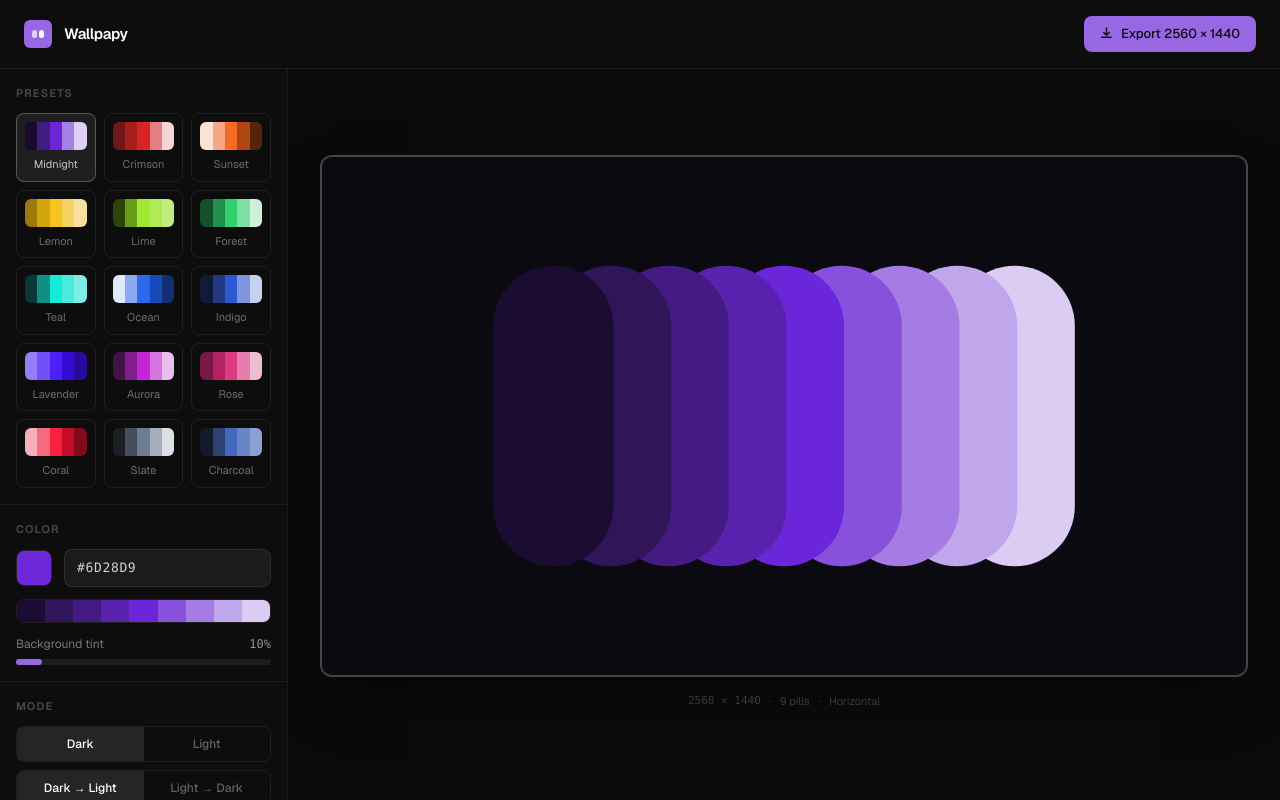
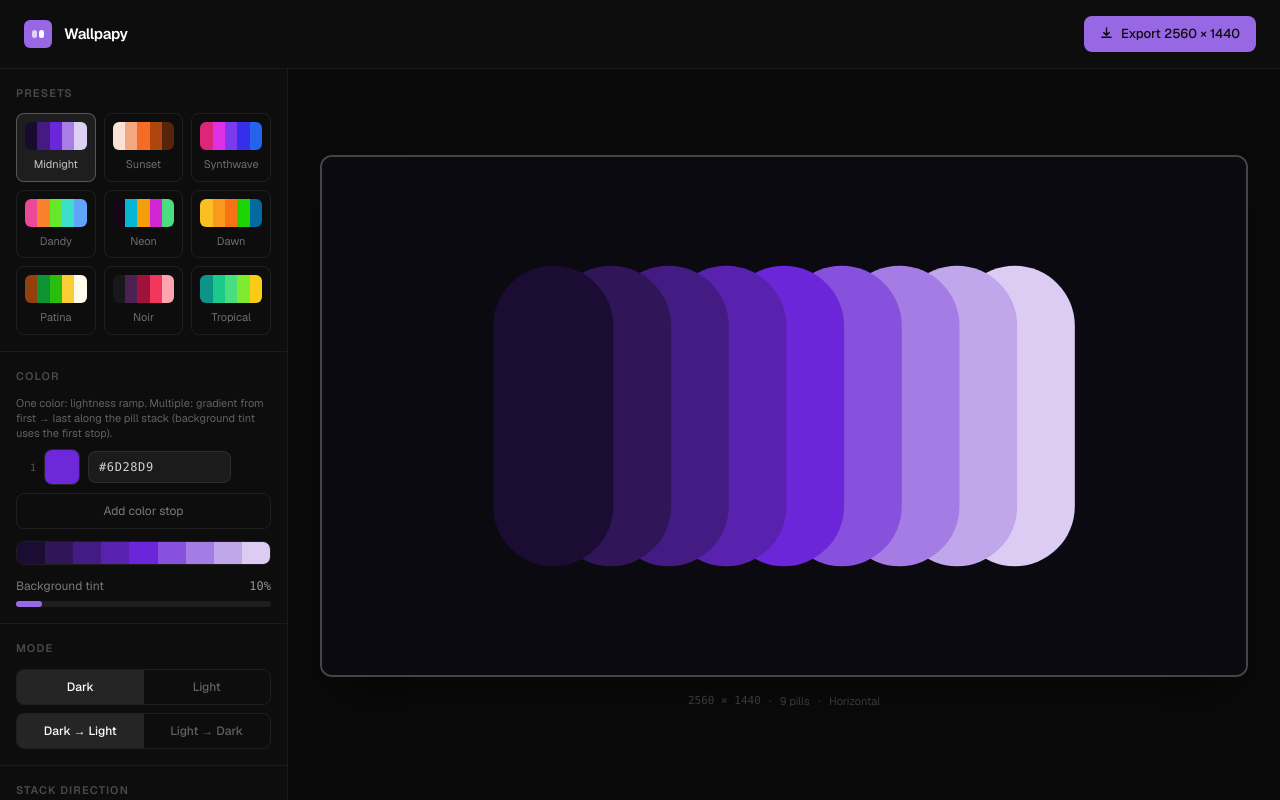
Before and after one commit to JusstKamal/Wallpapy, a Next.js app: page / in a window 1280 px wide. Built offline with nearby package versions, Linux system fonts and the light colour scheme.

Commit message:
Refactor WallpaperGenerator to support multi-stop color palettes and enhance color generation logic. Update color utility functions and presets to accommodate new palette features.

```diff
--- a/components/WallpaperGenerator.tsx
+++ b/components/WallpaperGenerator.tsx
@@ -1,7 +1,17 @@
 "use client";
 
-import { useCallback, useEffect, useRef, useState } from "react";
-import { generatePillColors, hexToHsl } from "@/lib/colorUtils";
+import {
+  useCallback,
+  useEffect,
+  useRef,
+  useState,
+  useSyncExternalStore,
+} from "react";
+import {
+  generatePillColorsFromPalette,
+  hexToHsl,
+  mixHexHsl,
+} from "@/lib/colorUtils";
 import {
   PRESETS,
   PRESET_DEFAULTS,
@@ -21,7 +31,8 @@ import {
 } from "@/lib/liquidGlassRenderer";
 
 interface Config {
-  baseColor: string;
+  /** One color = single-hue lightness ramp; two+ = gradient between stops along the stack. */
+  paletteColors: string[];
   pillCount: number;
   /** 0–1, fades all pills together */
   pillOpacity: number;
@@ -44,7 +55,7 @@ interface Config {
 }
 
 const DEFAULT: Config = {
-  baseColor: "#6D28D9",
+  paletteColors: ["#6D28D9"],
   mode: "dark",
   direction: "dark-to-light",
   ...PRESET_DEFAULTS,
@@ -64,15 +75,15 @@ function stackDirectionForAspectRatio(
 }
 
 function useMediaQuery(query: string): boolean {
-  const [matches, setMatches] = useState(false);
-  useEffect(() => {
+  return useSyncExternalStore(
+    (onStoreChange) => {
       const mq = window.matchMedia(query);
-    setMatches(mq.matches);
-    const onChange = () => setMatches(mq.matches);
-    mq.addEventListener("change", onChange);
-    return () => mq.removeEventListener("change", onChange);
-  }, [query]);
-  return matches;
+      mq.addEventListener("change", onStoreChange);
+      return () => mq.removeEventListener("change", onStoreChange);
+    },
+    () => window.matchMedia(query).matches,
+    () => false,
+  );
 }
 
 export default function WallpaperGenerator() {
@@ -92,8 +103,38 @@ export default function WallpaperGenerator() {
   ) =>
     setConfig((prev) => ({ ...prev, glass: { ...prev.glass, [key]: value } }));
 
-  const colors = generatePillColors(
-    config.baseColor,
+  const setPaletteColor = (index: number, hex: string) =>
+    setConfig((prev) => {
+      const next = [...prev.paletteColors];
+      next[index] = hex;
+      return { ...prev, paletteColors: next };
+    });
+
+  const addPaletteStop = () =>
+    setConfig((prev) => {
+      if (prev.paletteColors.length >= 8) return prev;
+      const last = prev.paletteColors[prev.paletteColors.length - 1] ?? "#888888";
+      return {
+        ...prev,
+        paletteColors: [
+          ...prev.paletteColors,
+          mixHexHsl(last, "#ffffff", 0.12),
+        ],
+      };
+    });
+
+  const removePaletteStop = (index: number) =>
+    setConfig((prev) => {
+      if (prev.paletteColors.length <= 1) return prev;
+      return {
+        ...prev,
+        paletteColors: prev.paletteColors.filter((_, i) => i !== index),
+      };
+    });
+
+  const baseColor = config.paletteColors[0] ?? "#6D28D9";
+  const colors = generatePillColorsFromPalette(
+    config.paletteColors,
     config.pillCount,
     config.direction,
     config.mode,
@@ -106,7 +147,7 @@ export default function WallpaperGenerator() {
   );
   const ar = ASPECT_RATIOS[config.arIndex];
 
-  const [h] = hexToHsl(config.baseColor);
+  const [h] = hexToHsl(baseColor);
   const accent = `hsl(${h}, 70%, 65%)`;
   const isPortrait = ar.h > ar.w;
   const isMdUp = useMediaQuery("(min-width: 768px)");
@@ -120,7 +161,7 @@ export default function WallpaperGenerator() {
     config.pillMainRatio,
     config.pillCrossRatio,
     config.mode,
-    config.baseColor,
+    baseColor,
     config.backgroundTint,
   ] as const;
 
@@ -145,7 +186,7 @@ export default function WallpaperGenerator() {
       overlapRatio: config.overlapRatio,
       pillMainRatio: config.pillMainRatio,
       pillCrossRatio: config.pillCrossRatio,
-      baseColor: config.baseColor,
+      baseColor,
       backgroundTint: config.backgroundTint,
       liquidGlass: false,
     });
@@ -226,7 +267,7 @@ export default function WallpaperGenerator() {
         overlapRatio: config.overlapRatio,
         pillMainRatio: config.pillMainRatio,
         pillCrossRatio: config.pillCrossRatio,
-      baseColor: config.baseColor,
+      baseColor,
       backgroundTint: config.backgroundTint,
       liquidGlass: false,
       });
@@ -241,7 +282,10 @@ export default function WallpaperGenerator() {
   const applyPreset = (p: WallpaperPreset) =>
     setConfig((prev) => ({
       ...prev,
-      baseColor: p.color,
+      paletteColors:
+        p.paletteColors && p.paletteColors.length > 0
+          ? p.paletteColors
+          : [p.color],
       mode: p.mode,
       direction: p.direction,
       pillCount: p.pillCount,
@@ -319,8 +363,8 @@ export default function WallpaperGenerator() {
                   }`}
                 >
                   <div className="w-full h-7 rounded-md overflow-hidden flex">
-                    {generatePillColors(
-                      p.color,
+                    {generatePillColorsFromPalette(
+                      p.paletteColors ?? [p.color],
                       5,
                       p.direction,
                       p.mode,
@@ -351,29 +395,60 @@ export default function WallpaperGenerator() {
           </Section>
 
           <Section label="Color">
-            <div className="flex items-center gap-3">
+            <p className="text-[11px] text-white/35 mb-2 leading-snug">
+              One color: lightness ramp. Multiple: gradient from first → last
+              along the pill stack (background tint uses the first stop).
+            </p>
+            <div className="flex flex-col gap-2">
+              {config.paletteColors.map((c, i) => (
+                <div key={i} className="flex items-center gap-2">
+                  <span className="w-5 shrink-0 text-[10px] text-white/30 font-mono text-right">
+                    {i + 1}
+                  </span>
                   <label className="relative w-9 h-9 rounded-lg overflow-hidden border border-white/10 cursor-pointer shrink-0">
                     <input
                       type="color"
-                  value={config.baseColor}
-                  onChange={(e) => set("baseColor", e.target.value)}
+                      value={c}
+                      onChange={(e) => setPaletteColor(i, e.target.value)}
                       className="absolute inset-0 w-full h-full opacity-0 cursor-pointer"
                     />
                     <div
                       className="w-full h-full"
-                  style={{ background: config.baseColor }}
+                      style={{ background: c }}
                     />
                   </label>
                   <input
                     type="text"
-                value={config.baseColor.toUpperCase()}
+                    value={c.toUpperCase()}
                     onChange={(e) => {
                       if (/^#[0-9A-Fa-f]{6}$/.test(e.target.value))
-                    set("baseColor", e.target.value);
+                        setPaletteColor(i, e.target.value);
                     }}
-                className="flex-1 bg-white/[0.06] border border-white/[0.08] rounded-lg px-3 py-2 text-[13px] font-mono uppercase tracking-wider text-white/80 focus:outline-none focus:border-white/20"
+                    className="flex-1 min-w-0 bg-white/[0.06] border border-white/[0.08] rounded-lg px-2.5 py-1.5 text-[12px] font-mono uppercase tracking-wider text-white/80 focus:outline-none focus:border-white/20"
                   />
+                  {config.paletteColors.length > 1 ? (
+                    <button
+                      type="button"
+                      onClick={() => removePaletteStop(i)}
+                      className="shrink-0 w-8 h-8 rounded-lg border border-white/[0.08] text-white/40 hover:text-white/70 hover:border-white/15 text-[16px] leading-none flex items-center justify-center"
+                      aria-label={`Remove color ${i + 1}`}
+                    >
+                      ×
+                    </button>
+                  ) : (
+                    <span className="w-8 shrink-0" aria-hidden />
+                  )}
                 </div>
+              ))}
+            </div>
+            <button
+              type="button"
+              onClick={addPaletteStop}
+              disabled={config.paletteColors.length >= 8}
+              className="mt-2 w-full py-2 rounded-lg text-[12px] border border-white/[0.08] text-white/45 hover:text-white/70 hover:border-white/15 disabled:opacity-30 disabled:pointer-events-none transition-colors"
+            >
+              Add color stop
+            </button>
             <div
               className="flex mt-3 rounded-lg overflow-hidden border border-white/[0.08]"
               style={{ height: 24, opacity: config.pillOpacity }}
--- a/lib/colorUtils.ts
+++ b/lib/colorUtils.ts
@@ -46,7 +46,7 @@ export function hslToHex(h: number, s: number, l: number): string {
 }
 
 /** Linear mix in HSL; hue takes shortest arc. t=0 → `from`, t=1 → `to`. */
-function mixHexHsl(from: string, to: string, t: number): string {
+export function mixHexHsl(from: string, to: string, t: number): string {
   const u = Math.min(1, Math.max(0, t));
   const [h1, s1, l1] = hexToHsl(from);
   const [h2, s2, l2] = hexToHsl(to);
@@ -73,27 +73,86 @@ export function wallpaperBackgroundFromBase(
   tintAmount = 1,
 ): string {
   const [h, s] = hexToHsl(baseHex);
-  const bgL = mode === "dark" ? 5.2 : 94.5;
-  const bgS = mode === "dark" ? Math.min(s * 0.42, 28) : Math.min(s * 0.34, 20);
+  // Dark: chroma on ~5% L reads well. Light: same L as paper + low S looks nearly white —
+  // use slightly lower L for tinted swatches + higher S caps so hue is visible.
+  const neutralL = mode === "dark" ? 5.2 : 94.5;
+  const bgL = mode === "dark" ? 5.2 : 91.5;
+  const bgS =
+    mode === "dark"
+      ? Math.min(s * 0.42, 28)
+      : Math.min(s * 0.52, 34);
   const tinted = hslToHex(h, bgS, bgL);
   const bgSStrong =
-    mode === "dark" ? Math.min(s * 0.88, 58) : Math.min(s * 0.72, 42);
+    mode === "dark"
+      ? Math.min(s * 0.88, 58)
+      : Math.min(s * 0.92, 52);
   const tintedStrong = hslToHex(h, bgSStrong, bgL);
   const bgSMax =
-    mode === "dark" ? Math.min(s * 1.38, 94) : Math.min(s * 1.12, 78);
+    mode === "dark"
+      ? Math.min(s * 1.38, 94)
+      : Math.min(s * 1.28, 82);
   const tintedMax = hslToHex(h, bgSMax, bgL);
   // 600–1000%: extra headroom toward near-full saturation at fixed L
   const bgSExtreme =
-    mode === "dark" ? Math.min(s * 2.05, 100) : Math.min(s * 1.65, 96);
+    mode === "dark"
+      ? Math.min(s * 2.05, 100)
+      : Math.min(s * 1.75, 98);
   const tintedExtreme = hslToHex(h, bgSExtreme, bgL);
 
   const t = Math.min(10, Math.max(0, tintAmount));
-  const neutral = mode === "dark" ? hslToHex(0, 0, 5.2) : hslToHex(0, 0, 94.5);
+  const neutral =
+    mode === "dark" ? hslToHex(0, 0, neutralL) : hslToHex(0, 0, neutralL);
   if (t <= 0) return neutral;
   if (t < 1) return mixHexHsl(neutral, tinted, t);
   if (t < 2) return mixHexHsl(tinted, tintedStrong, t - 1);
   if (t < 5) return mixHexHsl(tintedStrong, tintedMax, (t - 2) / 3);
   return mixHexHsl(tintedMax, tintedExtreme, (t - 5) / 5);
+}
+
+/** Sample along ordered palette stops, t ∈ [0, 1] from first → last stop. */
+export function samplePaletteStops(stops: string[], t: number): string {
+  if (stops.length === 0) return "#000000";
+  if (stops.length === 1) return stops[0];
+  const u = Math.min(1, Math.max(0, t)) * (stops.length - 1);
+  const j = Math.floor(u);
+  const localT = u - j;
+  if (j >= stops.length - 1) return stops[stops.length - 1];
+  return mixHexHsl(stops[j], stops[j + 1], localT);
+}
+
+function applyEndIntensityToRamp(
+  natural: string[],
+  firstPillIntensity: number,
+  lastPillIntensity: number,
+): string[] {
+  const count = natural.length;
+  const a = Math.min(1, Math.max(0.25, firstPillIntensity));
+  const b = Math.min(1, Math.max(0.25, lastPillIntensity));
+
+  if (count <= 1) {
+    return natural;
+  }
+
+  const out = [...natural];
+
+  if (count === 2) {
+    const mid = mixHexHsl(natural[0], natural[1], 0.5);
+    out[0] = mixHexHsl(mid, natural[0], a);
+    out[1] = mixHexHsl(mid, natural[1], b);
+    return out;
+  }
+
+  const centerLo = Math.floor((count - 1) / 2);
+  const centerHi = Math.ceil((count - 1) / 2);
+
+  for (let i = 0; i < centerLo; i++) {
+    out[i] = mixHexHsl(natural[centerLo], natural[i], a);
+  }
+  for (let i = centerHi + 1; i < count; i++) {
+    out[i] = mixHexHsl(natural[centerHi], natural[i], b);
+  }
+
+  return out;
 }
 
 export function generatePillColors(
@@ -124,35 +183,73 @@ export function generatePillColors(
     colors.push(hslToHex(h, Math.min(s * sFactor, 100), l));
   }
 
-  const natural =
+  const ordered =
     direction === "dark-to-light" ? colors : [...colors].reverse();
 
-  const a = Math.min(1, Math.max(0.25, firstPillIntensity));
-  const b = Math.min(1, Math.max(0.25, lastPillIntensity));
+  return applyEndIntensityToRamp(ordered, firstPillIntensity, lastPillIntensity);
+}
 
-  if (count <= 1) {
-    return natural;
+/** Multi-stop hue gradient along the stack; same intensity shaping as single-hue mode. */
+export function generatePillColorsMulti(
+  stops: string[],
+  count: number,
+  direction: "dark-to-light" | "light-to-dark",
+  mode: "dark" | "light",
+  firstPillIntensity: number,
+  lastPillIntensity: number,
+): string[] {
+  const clean = stops.filter(Boolean);
+  if (clean.length < 2) {
+    return generatePillColors(
+      clean[0] ?? "#808080",
+      count,
+      direction,
+      mode,
+      firstPillIntensity,
+      lastPillIntensity,
+    );
   }
 
-  const out = [...natural];
-
-  // Middle pill(s) = "main" anchor color(s) on the ramp (same hue as base).
-  const centerLo = Math.floor((count - 1) / 2);
-  const centerHi = Math.ceil((count - 1) / 2);
-
-  if (count === 2) {
-    const mid = mixHexHsl(natural[0], natural[1], 0.5);
-    out[0] = mixHexHsl(mid, natural[0], a);
-    out[1] = mixHexHsl(mid, natural[1], b);
-    return out;
+  const colors: string[] = [];
+  for (let i = 0; i < count; i++) {
+    const t = count > 1 ? i / (count - 1) : 0;
+    colors.push(samplePaletteStops(clean, t));
   }
 
-  for (let i = 0; i < centerLo; i++) {
-    out[i] = mixHexHsl(natural[centerLo], natural[i], a);
+  const ordered =
+    direction === "dark-to-light" ? colors : [...colors].reverse();
+
+  return applyEndIntensityToRamp(ordered, firstPillIntensity, lastPillIntensity);
+}
+
+/**
+ * Single base color uses lightness ramp; two or more palette stops blend along the stack.
+ */
+export function generatePillColorsFromPalette(
+  palette: string[],
+  count: number,
+  direction: "dark-to-light" | "light-to-dark",
+  mode: "dark" | "light",
+  firstPillIntensity: number,
+  lastPillIntensity: number,
+): string[] {
+  const clean = palette.filter(Boolean);
+  if (clean.length <= 1) {
+    return generatePillColors(
+      clean[0] ?? "#808080",
+      count,
+      direction,
+      mode,
+      firstPillIntensity,
+      lastPillIntensity,
+    );
   }
-  for (let i = centerHi + 1; i < count; i++) {
-    out[i] = mixHexHsl(natural[centerHi], natural[i], b);
-  }
-
-  return out;
+  return generatePillColorsMulti(
+    clean,
+    count,
+    direction,
+    mode,
+    firstPillIntensity,
+    lastPillIntensity,
+  );
 }
--- a/lib/wallpaperPresets.ts
+++ b/lib/wallpaperPresets.ts
@@ -23,7 +23,10 @@ export type PresetLayout = typeof PRESET_DEFAULTS;
 
 export type WallpaperPreset = {
   name: string;
+  /** First stop / fallback — chips and single-hue presets */
   color: string;
+  /** When set, gradient between stops along the pill stack (first → last). */
+  paletteColors?: string[];
   mode: "dark" | "light";
   direction: "dark-to-light" | "light-to-dark";
 } & PresetLayout;
@@ -38,10 +41,30 @@ function pr(
   return { name, color, mode, direction, ...PRESET_DEFAULTS, ...overrides };
 }
 
-/**
- * Fifteen presets on separated hue families (single warm: orange only; no amber/gold duplicate).
- * Violet → red → orange → yellow → lime → green → teal → sky blue → navy → lilac → magenta → pink → salmon → blue-gray → near-black.
- */
+/** Multi-stop preset: `color` is `stops[0]` for thumbnails and tint. */
+function prStops(
+  name: string,
+  stops: string[],
+  mode: WallpaperPreset["mode"],
+  direction: WallpaperPreset["direction"],
+  overrides: Partial<PresetLayout> = {},
+): WallpaperPreset {
+  const first = stops[0] ?? "#808080";
+  return {
+    name,
+    color: first,
+    paletteColors: [...stops],
+    mode,
+    direction,
+    ...PRESET_DEFAULTS,
+    /** Full gradient along stops — no pull-to-center unless overridden. */
+    firstPillIntensity: 1,
+    lastPillIntensity: 1,
+    ...overrides,
+  };
+}
+
+/** Nine presets — short, familiar names. */
 export const PRESETS: WallpaperPreset[] = [
   pr("Midnight", "#6D28D9", "dark", "dark-to-light", {
     pillCount: 14,
@@ -52,15 +75,6 @@ export const PRESETS: WallpaperPreset[] = [
     lastPillIntensity: 0.92,
     backgroundTint: 7.2,
   }),
-  pr("Crimson", "#DC2626", "dark", "dark-to-light", {
-    pillCount: 5,
-    overlapRatio: -0.2,
-    pillMainRatio: 0.68,
-    pillCrossRatio: 0.22,
-    firstPillIntensity: 0.55,
-    lastPillIntensity: 0.95,
-    backgroundTint: 6,
-  }),
   pr("Sunset", "#EA580C", "light", "light-to-dark", {
     pillCount: 8,
     overlapRatio: 0.12,
@@ -69,112 +83,95 @@ export const PRESETS: WallpaperPreset[] = [
     pillOpacity: 0.88,
     backgroundTint: 1.5,
   }),
-  pr("Lemon", "#EAB308", "light", "dark-to-light", {
-    pillCount: 4,
-    overlapRatio: 0.62,
-    pillMainRatio: 0.82,
-    pillCrossRatio: 0.16,
-    firstPillIntensity: 0.55,
-    lastPillIntensity: 0.6,
-    backgroundTint: 2.5,
-  }),
-  pr("Lime", "#84CC16", "light", "dark-to-light", {
-    pillCount: 16,
-    overlapRatio: 0.35,
-    pillMainRatio: 0.38,
-    pillCrossRatio: 0.3,
-    firstPillIntensity: 0.98,
-    lastPillIntensity: 0.4,
-    backgroundTint: 8,
-  }),
-  pr("Forest", "#166534", "dark", "dark-to-light", {
-    pillCount: 10,
-    overlapRatio: 0.45,
-    pillMainRatio: 0.48,
-    pillCrossRatio: 0.38,
-    firstPillIntensity: 0.72,
-    lastPillIntensity: 0.88,
-    backgroundTint: 3.8,
-  }),
-  pr("Teal", "#0D9488", "dark", "dark-to-light", {
-    pillCount: 7,
-    overlapRatio: -0.35,
-    pillMainRatio: 0.62,
-    pillCrossRatio: 0.42,
-    firstPillIntensity: 0.88,
-    lastPillIntensity: 0.5,
-    backgroundTint: 5,
-  }),
-  pr("Ocean", "#2563EB", "light", "light-to-dark", {
-    pillCount: 7,
-    overlapRatio: 0.22,
-    pillMainRatio: 0.72,
-    pillCrossRatio: 0.28,
-    firstPillIntensity: 0.95,
-    lastPillIntensity: 0.72,
-    backgroundTint: 2.2,
-  }),
-  pr("Indigo", "#1E3A8A", "dark", "dark-to-light", {
-    pillCount: 12,
-    overlapRatio: 0.58,
-    pillMainRatio: 0.52,
-    pillCrossRatio: 0.32,
-    firstPillIntensity: 0.85,
-    lastPillIntensity: 0.85,
-    backgroundTint: 4.5,
-  }),
-  pr("Lavender", "#C4B5FD", "light", "light-to-dark", {
-    pillCount: 9,
-    overlapRatio: 0.38,
-    pillMainRatio: 0.78,
-    pillCrossRatio: 0.22,
-    firstPillIntensity: 0.45,
-    lastPillIntensity: 0.55,
-    backgroundTint: 4,
-  }),
-  pr("Aurora", "#C026D3", "dark", "dark-to-light", {
-    pillCount: 11,
-    overlapRatio: 0.18,
-    pillMainRatio: 0.5,
-    pillCrossRatio: 0.26,
-    firstPillIntensity: 0.78,
-    lastPillIntensity: 0.82,
-    backgroundTint: 6,
-  }),
-  pr("Rose", "#DB2777", "light", "dark-to-light", {
-    pillCount: 6,
-    overlapRatio: 0.65,
-    pillMainRatio: 0.55,
-    pillCrossRatio: 0.44,
-    firstPillIntensity: 0.65,
-    lastPillIntensity: 0.72,
-    backgroundTint: 5.5,
-  }),
-  pr("Coral", "#FB7185", "light", "light-to-dark", {
-    pillCount: 9,
-    overlapRatio: 0.5,
-    pillMainRatio: 0.6,
-    pillCrossRatio: 0.36,
-    pillOpacity: 0.52,
-    firstPillIntensity: 0.7,
-    lastPillIntensity: 0.7,
-    backgroundTint: 3,
-  }),
-  pr("Slate", "#64748B", "dark", "dark-to-light", {
-    pillCount: 7,
-    overlapRatio: 0.2,
-    pillMainRatio: 0.7,
-    pillCrossRatio: 0.24,
-    pillOpacity: 0.78,
-    backgroundTint: 1.2,
-  }),
-  pr("Charcoal", "#0F172A", "dark", "dark-to-light", {
-    pillCount: 12,
-    overlapRatio: 0.08,
-    pillMainRatio: 0.44,
-    pillCrossRatio: 0.28,
-    firstPillIntensity: 0.9,
-    lastPillIntensity: 0.45,
-    backgroundTint: 0.5,
-  }),
+  prStops(
+    "Synthwave",
+    ["#DB2777", "#7C3AED", "#2563EB"],
+    "dark",
+    "dark-to-light",
+    {
+      pillCount: 13,
+      overlapRatio: 0.22,
+      pillMainRatio: 0.46,
+      pillCrossRatio: 0.28,
+      backgroundTint: 7,
+    },
+  ),
+  prStops(
+    "Dandy",
+    ["#EC4899", "#FBBF24", "#34D399", "#60A5FA"],
+    "light",
+    "dark-to-light",
+    {
+      pillCount: 15,
+      overlapRatio: 0.45,
+      pillMainRatio: 0.4,
+      pillCrossRatio: 0.26,
+      backgroundTint: 4.5,
+    },
+  ),
+  prStops(
+    "Neon",
+    ["#020617", "#06B6D4", "#F59E0B", "#C026D3", "#4ADE80"],
+    "dark",
+    "dark-to-light",
+    {
+      pillCount: 10,
+      overlapRatio: 0.2,
+      pillMainRatio: 0.58,
+      pillCrossRatio: 0.32,
+      backgroundTint: 3,
+    },
+  ),
+  prStops(
+    "Dawn",
+    ["#0369A1", "#F97316", "#FBBF24"],
+    "light",
+    "light-to-dark",
+    {
+      pillCount: 10,
+      overlapRatio: 0.18,
+      pillMainRatio: 0.56,
+      pillCrossRatio: 0.34,
+      backgroundTint: 2.8,
+    },
+  ),
+  prStops(
+    "Patina",
+    ["#92400E", "#0D9488", "#EAB308", "#FFFBEB"],
+    "dark",
+    "dark-to-light",
+    {
+      pillCount: 6,
+      overlapRatio: -0.12,
+      pillMainRatio: 0.66,
+      pillCrossRatio: 0.26,
+      backgroundTint: 4,
+    },
+  ),
+  prStops(
+    "Noir",
+    ["#18181B", "#9F1239", "#FDA4AF"],
+    "dark",
+    "dark-to-light",
+    {
+      pillCount: 11,
+      overlapRatio: 0.05,
+      pillMainRatio: 0.48,
+      pillCrossRatio: 0.3,
+      backgroundTint: 3.5,
+    },
+  ),
+  prStops(
+    "Tropical",
+    ["#0D9488", "#4ADE80", "#FACC15"],
+    "light",
+    "dark-to-light",
+    {
+      pillCount: 14,
+      overlapRatio: 0.4,
+      pillMainRatio: 0.42,
+      pillCrossRatio: 0.28,
+      backgroundTint: 5,
+    },
+  ),
 ];
```
Lines whose indentation alone changed are shown as unchanged.
